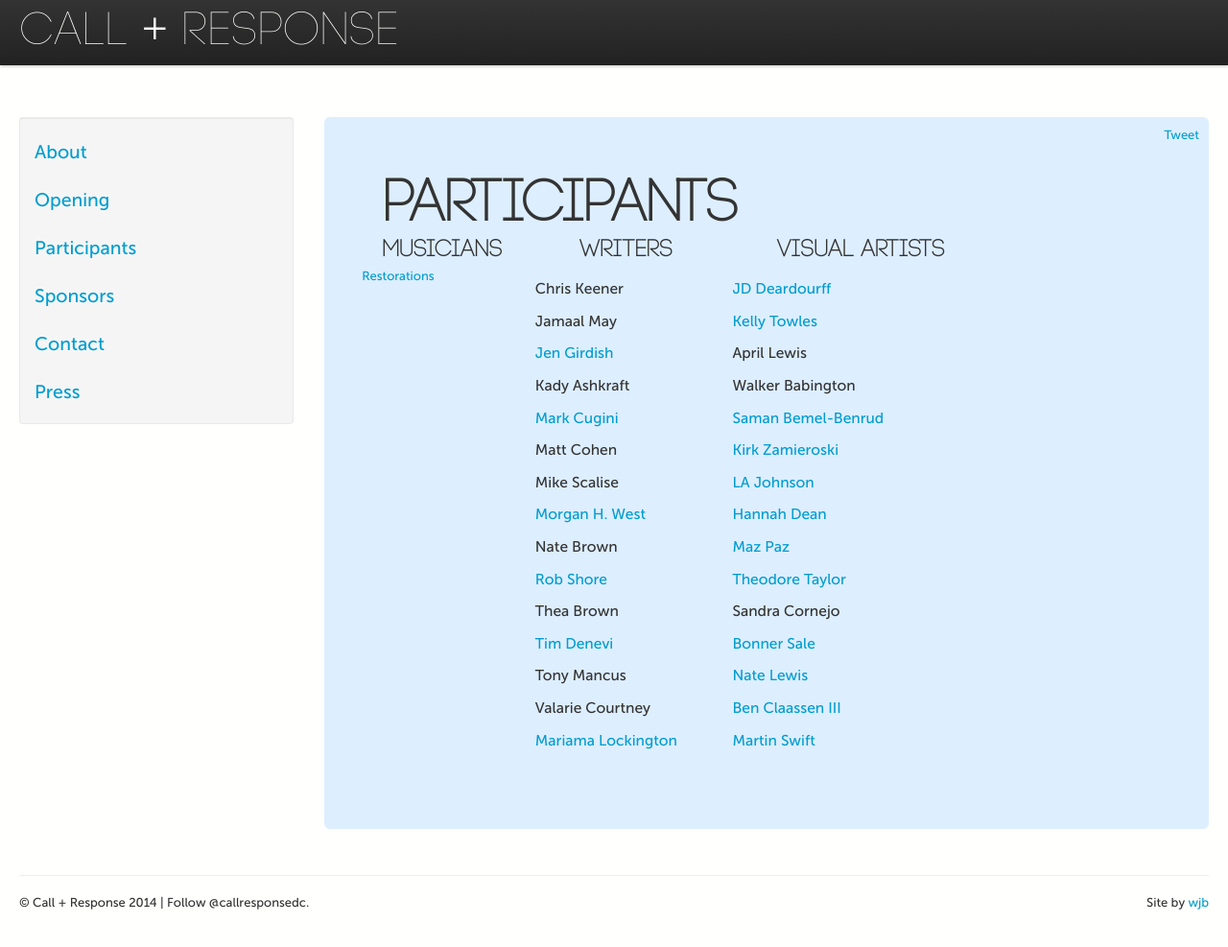
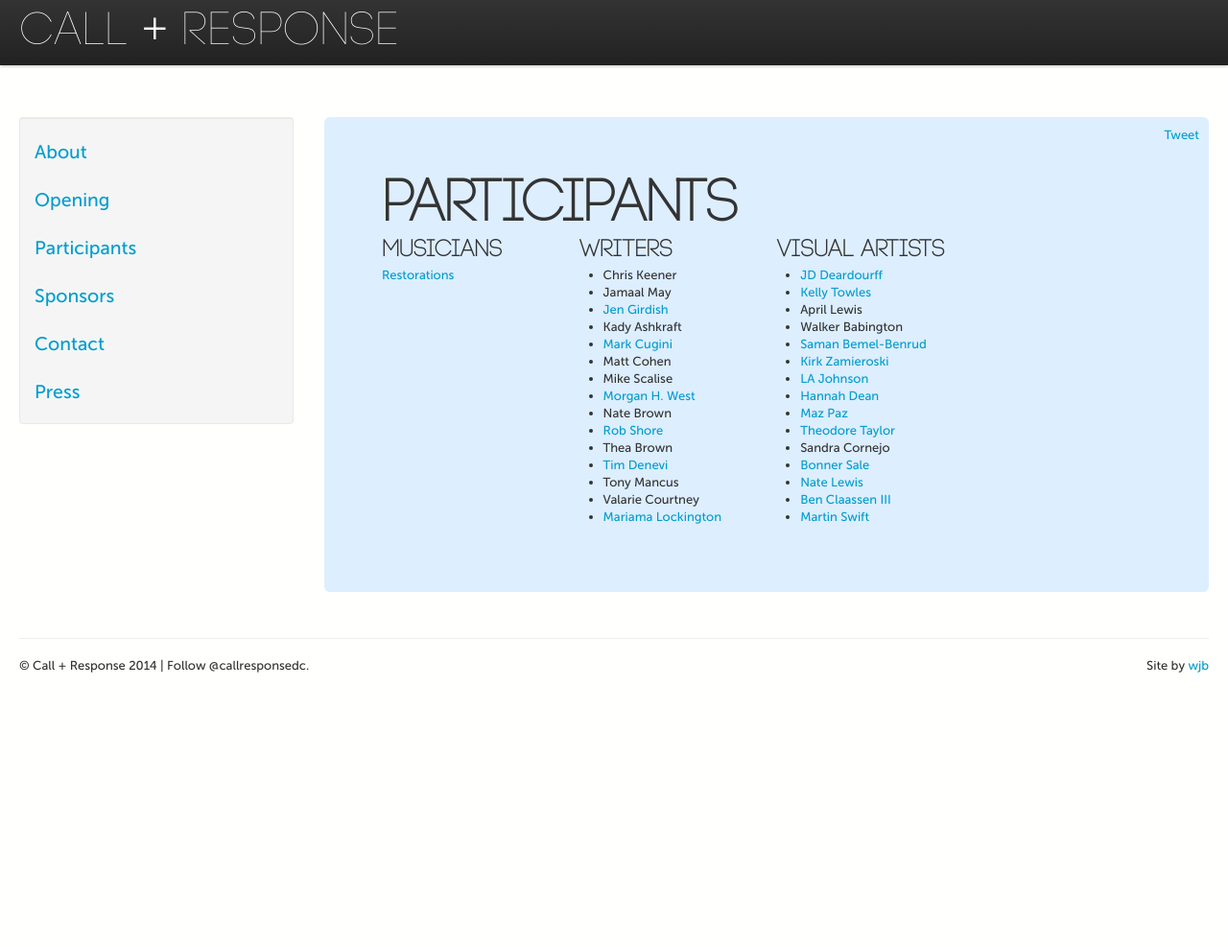
Before and after one commit to callandresponsedc/callandresponsedc, a Jekyll site: the page built from participants/index.html, in a window 1280 px wide and 999 px high. Shown: the top 987 px of the window at 96% size. Built offline with Jekyll 4.4.1, drawn with Linux system fonts in a browser that asks for light colours; Markdown is read by kramdown in place of the engine named in the settings; comment, search, counter and statistics services are not loaded.

Commit message:
Remove participants class.

```diff
--- a/participants/index.html
+++ b/participants/index.html
@@ -13,11 +13,11 @@ title: Participants
   <div class="span3 pull-left" id="musicians">
     <h2>Musicians
     </h2>
-    <a class="participants" href="http://restorations.bandcamp.com">Restorations</a>
+    <a href="http://restorations.bandcamp.com">Restorations</a>
   </div>
   <div class="span3 pull-center" id="writers">
     <h2>Writers</h2>
-    <ul class="participants">
+    <ul>
       <li>Chris Keener </li>
       <li>Jamaal May</li>
       <li><a href="http://jengirdish.com">Jen Girdish</a></li>
@@ -37,7 +37,7 @@ title: Participants
   </div>
   <div class="span4 pull-right" id="artists">
     <h2>Visual Artists</h2>
-    <ul class="participants">
+    <ul>
       <li><a href="http://www.deardourff.com/">JD Deardourff</a></li>
       <li><a href="http://www.kellytowles.com/">Kelly Towles</a></li>
       <li>April Lewis</li>
```
